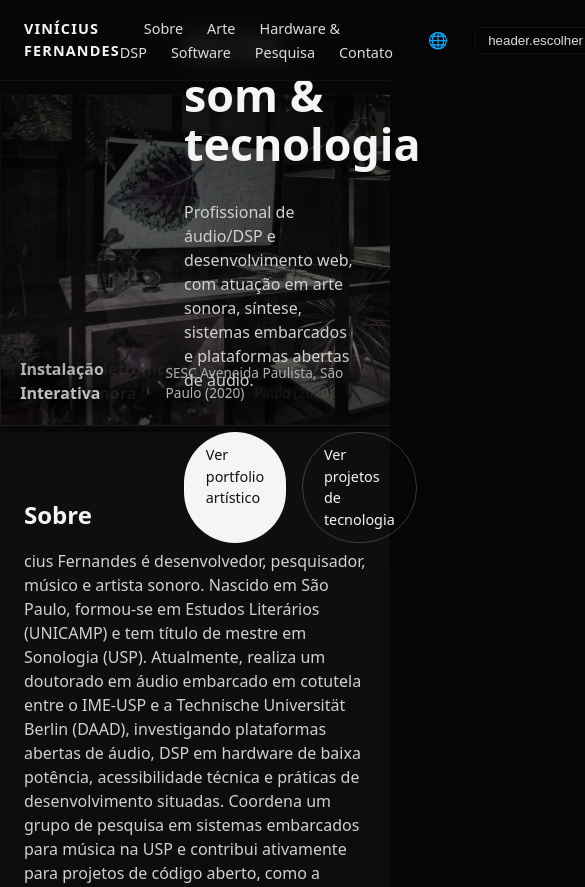
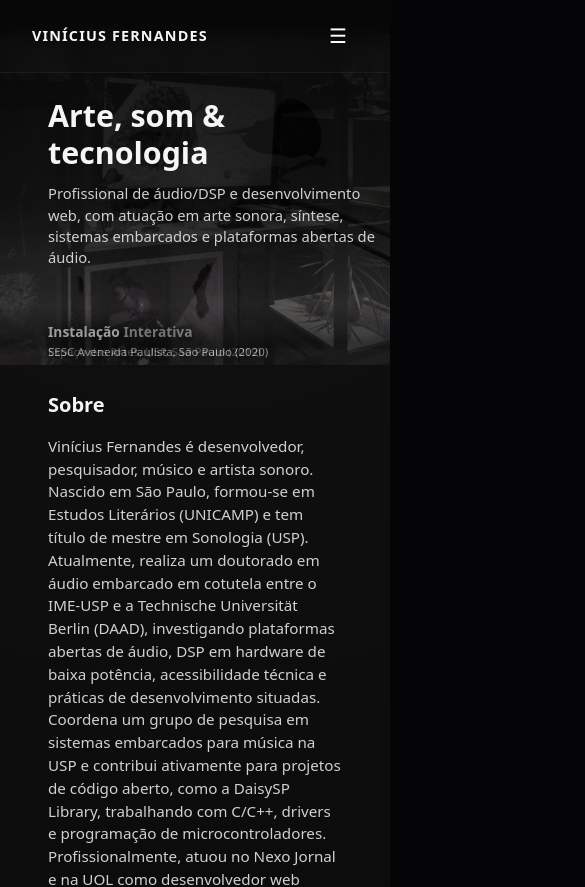
Before and after one commit to viniciusfersil123/vinicius-portfolio, a React (Vite) app: page / in a window 390 px wide. Shown: the top 887 px of the page, 585 px wide, since content can reach past the window. Built offline with nearby package versions, Linux system fonts and the light colour scheme.

Commit message:
adds mobile styling for header and hero

```diff
--- a/src/App.css
+++ b/src/App.css
@@ -1,5 +1,9 @@
 :root {
-  font-family: system-ui, -apple-system, BlinkMacSystemFont, "Segoe UI",
+  font-family:
+    system-ui,
+    -apple-system,
+    BlinkMacSystemFont,
+    "Segoe UI",
     sans-serif;
   line-height: 1.5;
   width: 100%;
@@ -8,6 +12,7 @@
 
   /* altura do header fixo (ajuste conforme necessário) */
   --header-offset: 16px;
+  --header-height: 56px;
 
   /* velocidade do carrossel do detail (pode ajustar) */
   --detail-speed: 40s;
@@ -38,8 +43,14 @@ body {
   display: flex;
   justify-content: space-between;
   align-items: center;
+  min-height: var(--header-height);
   padding: 1rem 3rem;
+  box-sizing: border-box;
   border-bottom: 1px solid rgba(255, 255, 255, 0.05);
+
+  @media (max-width: 900px) {
+    padding: 1rem 2rem;
+  }
 }
 
 .navbar .logo {
@@ -58,6 +69,48 @@ body {
 
 .navbar nav a:hover {
   color: #fff;
+}
+
+.navbar-mobile-toggle {
+  display: none;
+  width: 40px;
+  height: 40px;
+  padding: 0;
+  border: none;
+  border-radius: 10px;
+  background: transparent;
+  color: #fff;
+  font-size: 1.25rem;
+  line-height: 1;
+  align-items: center;
+  justify-content: center;
+  cursor: pointer;
+
+
+
+}
+
+.navbar-mobile-toggle:hover,
+.navbar-mobile-toggle:focus,
+.navbar-mobile-toggle:focus-visible {
+  border: none;
+  outline: none;
+  box-shadow: none;
+}
+
+@media (max-width: 970px) {
+  .navbar nav,
+  .navbar .header-lang-controls {
+    display: none !important;
+  }
+
+  .navbar {
+    min-height: var(--header-height);
+  }
+
+  .navbar-mobile-toggle {
+    display: inline-flex;
+  }
 }
 
 .hero {
@@ -85,10 +138,10 @@ body {
   inset: 0 0 -1rem 0;
   background: linear-gradient(
     180deg,
-    rgba(0, 0, 0, 0.62) 0%,
-    rgba(0, 0, 0, 0.52) 48%,
-    rgba(0, 0, 0, 0.2) 78%,
-    rgba(0, 0, 0, 0) 100%
+    rgba(0, 0, 0, 0.82) 0%,
+    rgba(0, 0, 0, 0.72) 48%,
+    rgba(0, 0, 0, 0.4) 78%,
+    rgba(0, 0, 0, 0.12) 100%
   );
   z-index: 1;
   pointer-events: none;
@@ -103,15 +156,12 @@ body {
 .highlight-card {
   position: relative;
   overflow: hidden;
-  border: 1px solid rgba(255, 255, 255, 0.06);
   background: linear-gradient(
     180deg,
     rgba(255, 255, 255, 0.02),
     rgba(255, 255, 255, 0.01)
   );
-  box-shadow: 0 6px 40px rgba(0, 0, 0, 0.6);
 }
-
 
 .highlight-media img {
   width: 100%;
@@ -119,7 +169,9 @@ body {
   object-fit: cover;
   display: block;
   filter: grayscale(90%) contrast(105%) brightness(85%);
-  transition: filter 0.4s ease, transform 0.6s ease;
+  transition:
+    filter 0.4s ease,
+    transform 0.6s ease;
 }
 
 /* .highlight-card:hover .highlight-media img {
@@ -133,24 +185,21 @@ body {
   right: 0;
   bottom: 0;
   z-index: 3;
-  padding: 1rem 1.2rem;
+  padding: 1rem 3rem;
   display: flex;
-  justify-content: center;
-  align-items: center;
+  justify-content: start;
+  align-items: start;
   background: linear-gradient(
     180deg,
     rgba(0, 0, 0, 0) 0%,
     rgba(0, 0, 0, 0.6) 60%
   );
   color: #fff;
-  display: flex;
-  justify-content: end;
-  align-items: center;
   gap: 0.75rem;
 }
 
 .highlight-overlay h4 {
-  margin: 0 0 0.25rem 0;
+  margin: 0 0 0 0;
   font-size: 1rem;
   color: #fff;
   opacity: 1;
@@ -173,16 +222,65 @@ body {
 .hero-text p {
   max-width: 40rem;
   color: #d0d0d0;
+
+  @media (max-width: 540px) {
+    margin: 0;
+  }
 }
 
 .hero-text {
   position: relative;
   z-index: 1;
-  max-width: 50%;
-  padding: 0 0 0 10rem;
+  /* max-width: 50%; */
+  padding: 0 0 0 3rem;
   display: flex;
   flex-direction: column;
-  justify-content: center;
+  justify-content: start;
+}
+
+@media (max-width: 540px) {
+  .hero {
+    height: 260px;
+    margin-bottom: 1.5rem;
+  }
+
+  .highlight-overlay {
+    flex-direction: column;
+    gap: 0;
+    padding-bottom: 0.3rem;
+  }
+
+  .highlight-overlay h4 {
+    font-size: 0.86rem;
+  }
+
+  .highlight-overlay p {
+    font-size: 0.72rem;
+  }
+
+  .hero-text h1 {
+    font-size: 1.9rem;
+    line-height: 1.2;
+    margin-bottom: 0.75rem;
+  }
+
+  .hero-text p {
+    font-size: 0.92rem;
+    line-height: 1.45;
+  }
+
+  .hero-buttons .button {
+    font-size: 0.82rem;
+    padding: 0.55rem 1rem;
+  }
+
+  .section h2 {
+    font-size: 1.25rem;
+  }
+
+  .section p {
+    font-size: 0.95rem;
+  }
 }
 
 .hero-buttons {
@@ -224,6 +322,14 @@ body {
 .section {
   padding: 1rem 10rem 1rem;
   /* max-width: 1000px; */
+
+  @media (max-width: 900px) {
+    padding: 1rem 5rem;
+  }
+
+  @media (max-width: 600px) {
+    padding: 1rem 3rem;
+  }
 }
 
 .section h2 {
@@ -328,21 +434,6 @@ body {
   color: #aaa;
 }
 
-@media (max-width: 900px) {
-  .hero {
-    grid-template-columns: 1fr;
-  }
-
-  .navbar {
-    padding: 1rem 1.5rem;
-  }
-
-  .section,
-  .hero {
-    padding: 2rem 1.5rem;
-  }
-}
-
 .hero-photo {
   display: flex;
   justify-content: center;
@@ -428,7 +519,9 @@ body {
   border-radius: 50%;
   backdrop-filter: blur(4px);
   cursor: pointer;
-  transition: background 0.2s, transform 0.2s;
+  transition:
+    background 0.2s,
+    transform 0.2s;
 }
 
 .carousel-btn:hover {
--- a/src/App.tsx
+++ b/src/App.tsx
@@ -335,15 +335,6 @@ function App() {
               arte sonora, síntese, sistemas embarcados e plataformas abertas de
               áudio.
             </p>
-
-            <div className="hero-buttons">
-              <a href="#art" className="button primary">
-                Ver portfolio artístico
-              </a>
-              <a href="#tech" className="button secondary">
-                Ver projetos de tecnologia
-              </a>
-            </div>
           </div>
 
           <div className="hero-highlights-wrapper">
@@ -373,7 +364,7 @@ function App() {
         <section id="about" className="section">
           <h2>Sobre</h2>
           <p>
-            cius Fernandes é desenvolvedor, pesquisador, músico e artista
+            Vinícius Fernandes é desenvolvedor, pesquisador, músico e artista
             sonoro. Nascido em São Paulo, formou-se em Estudos Literários
             (UNICAMP) e tem título de mestre em Sonologia (USP). Atualmente,
             realiza um doutorado em áudio embarcado em cotutela entre o IME-USP
--- a/src/components/Header.tsx
+++ b/src/components/Header.tsx
@@ -31,7 +31,18 @@ export default function Header({ onLogoClick }: Props) {
         <a href="#contact">{t("nav.contato")}</a>
       </nav>
 
-      <div style={{ marginLeft: "1rem", display: "flex", alignItems: "center", gap: "0.5rem" }}>
+      <button
+        type="button"
+        className="navbar-mobile-toggle"
+        aria-label={t("header.abrirMenu") || "Abrir menu"}
+      >
+        ☰
+      </button>
+
+      <div
+        className="header-lang-controls"
+        style={{ marginLeft: "1rem", display: "flex", alignItems: "center", gap: "0.5rem" }}
+      >
         <button
           className="lang-open"
           onClick={() => (openLangModal ? openLangModal() : undefined)}
--- a/src/components/Highlights.tsx
+++ b/src/components/Highlights.tsx
@@ -33,12 +33,12 @@ const highlights = [
 export default function Highlights() {
   const settings = {
     infinite: true,
-    speed: 600,
+    speed: 2000,
     slidesToShow: 1,
     slidesToScroll: 1,
     arrows: false,
     autoplay: true,
-    autoplaySpeed: 3000,
+    autoplaySpeed: 5000,
     fade: true,
     cssEase: "linear",
     pauseOnHover: true,
```
